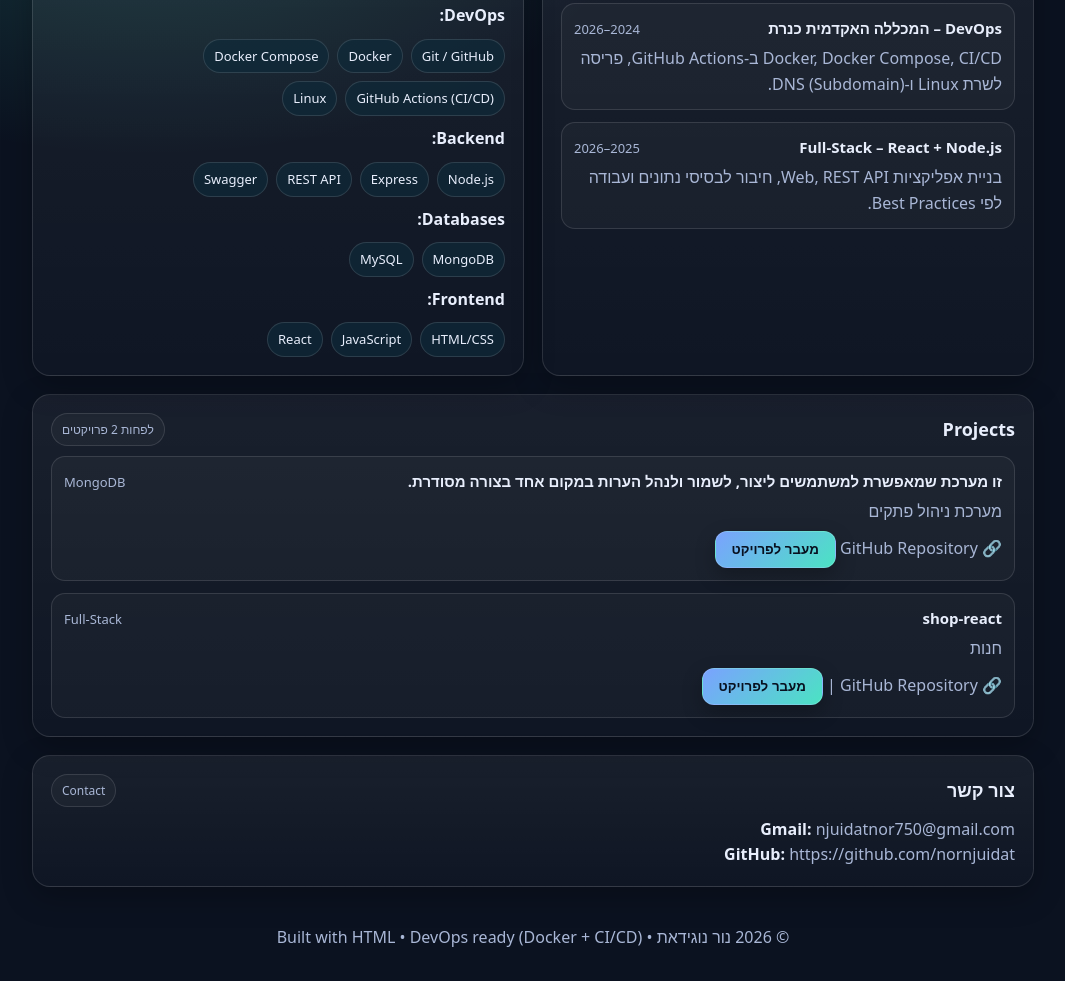
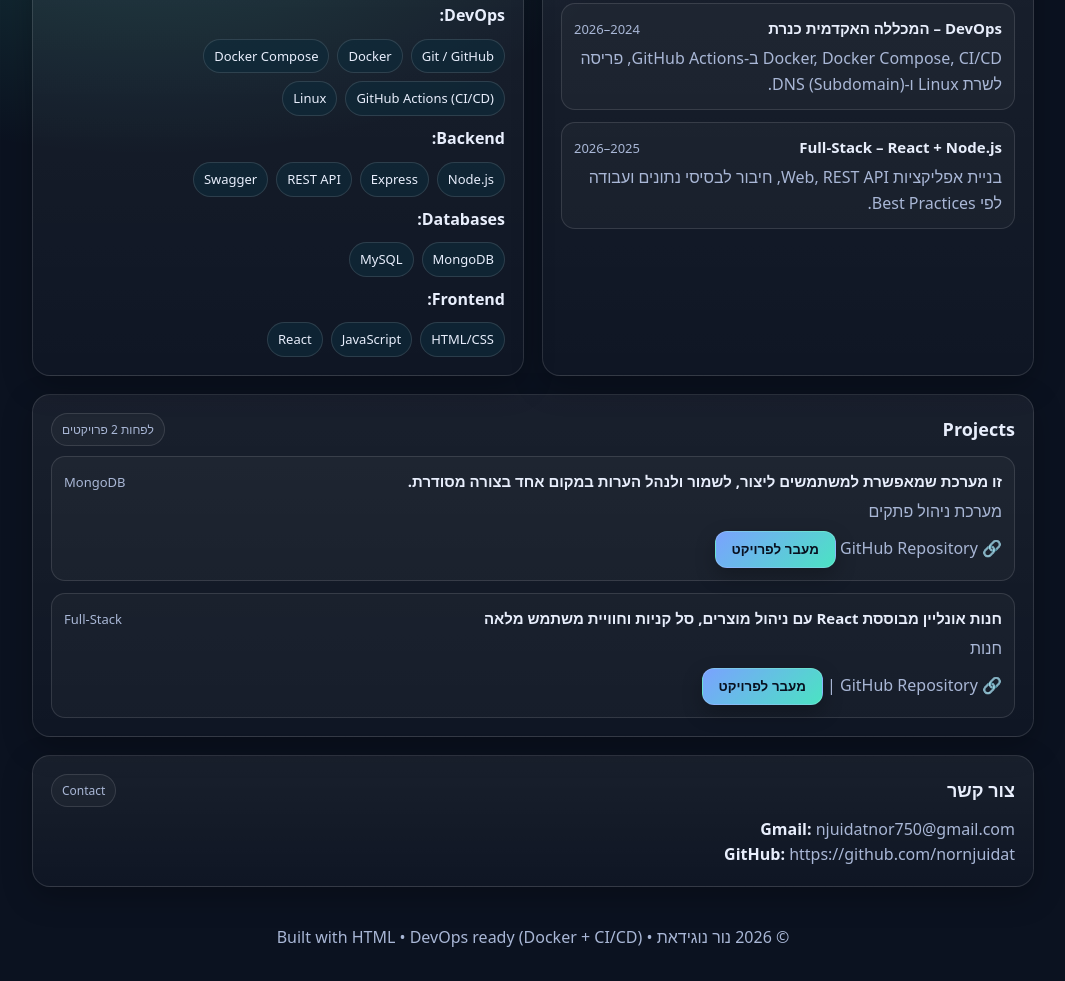
Before and after one commit to nornjuidat/devops-final, a website: page first.html in a window 1280 px wide. Shown: the part 591-1572 px from the top of the page, without its empty margins (107-1172 px from the left). Drawn offline with Linux system fonts and the light colour scheme.

Commit message:
final devops project

```diff
--- a/first.html
+++ b/first.html
@@ -324,11 +324,9 @@
 </a>
           </p>
         </div>
-
-
         <div class="item">
           <div class="row">
-            <h3>shop-react</h3>
+            <h3> חנות אונליין מבוססת React עם ניהול מוצרים, סל קניות וחוויית משתמש מלאה</h3>
             <span class="when">Full-Stack</span>
           </div>
           <p>חנות</p>
```
